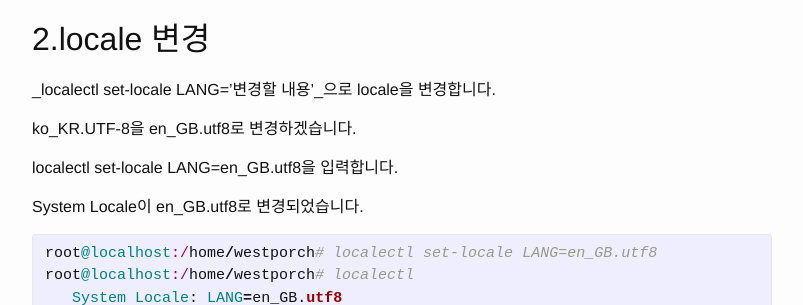
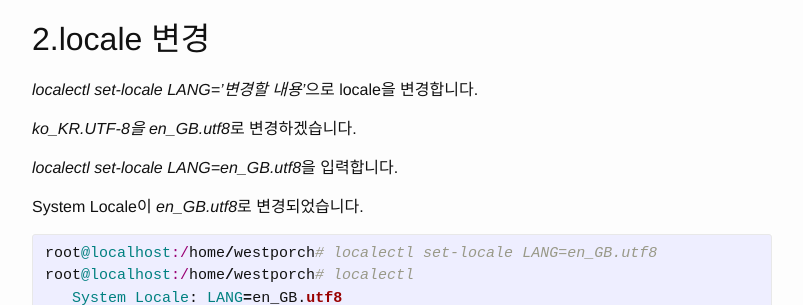
Before and after one commit to debianusers/debianusers.github.io, a Jekyll site: the page built from _posts/2015-10-16-Locale.markdown, in a window 1280 px wide. Shown: the part 778-1083 px from the top of the page, without its empty margins (238-1041 px from the left). Built offline with Jekyll 4.4.1, drawn with Linux system fonts in a browser that asks for light colours; comment, search, counter and statistics services are not loaded.

Commit message:
단어 강조 수정

```diff
--- a/_posts/2015-10-16-Locale.markdown
+++ b/_posts/2015-10-16-Locale.markdown
@@ -22,13 +22,13 @@ root@localhost:/home/westporch#
 2.locale 변경
 -------------
 
-_localectl set-locale LANG='변경할 내용'_으로 locale을 변경합니다.
+*localectl set-locale LANG='변경할 내용'*으로 locale을 변경합니다.
 
-ko_KR.UTF-8을 en_GB.utf8로 변경하겠습니다.
+*ko_KR.UTF-8을 en_GB.utf8*로 변경하겠습니다.
 
-localectl set-locale LANG=en_GB.utf8을 입력합니다.
+*localectl set-locale LANG=en_GB.utf8*을 입력합니다.
 
-System Locale이 en_GB.utf8로 변경되었습니다.
+System Locale이 *en_GB.utf8*로 변경되었습니다.
 
 {% highlight ruby %}
 root@localhost:/home/westporch# localectl set-locale LANG=en_GB.utf8
```
